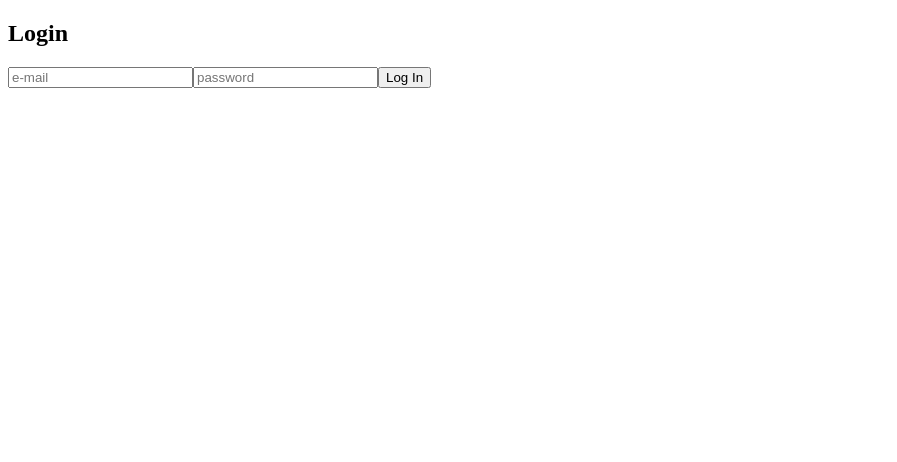
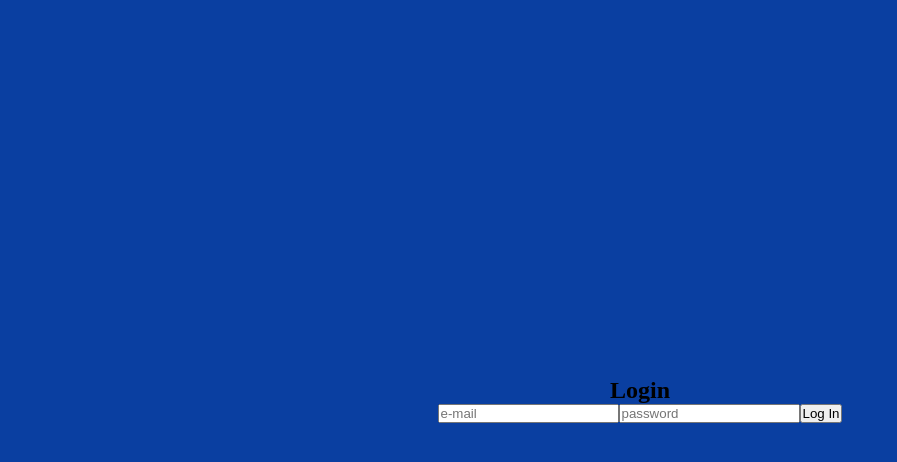
Before and after one commit to mackey7/weather-menu, a React (Create React App) app: page / in a window 1280 px wide. Shown: the top 462 px of the page, without its empty margins (0-897 px from the left). Built offline with nearby package versions, Linux system fonts and the light colour scheme.

Commit message:
add style for index

```diff
--- a/src/components/loginPageComponents/index.jsx
+++ b/src/components/loginPageComponents/index.jsx
@@ -1,14 +1,26 @@
 import React from 'react';
 import Header from './Header.jsx'
 import Form from './Form.jsx'
+import styled from 'styled-components'
+
+const Section = styled.section`
+display:flex;
+justify-content:center;
+flex-direction:column;
+align-items:center;
+background: rgb(10, 63, 161);
+min-width:100%;
+height:100vh;
+
+`;
 
 
 const LoginPageWrapper = () => {
     return (
-        <section>
+        <Section>
             <Header text="Login" />
             <Form />
-        </section>
+        </Section>
     )
 }
 export default LoginPageWrapper
--- /dev/null
+++ b/src/index.css
@@ -0,0 +1,5 @@
+* {
+    padding: 0;
+    margin: 0;
+
+}
--- a/src/index.js
+++ b/src/index.js
@@ -1,6 +1,6 @@
 import React from 'react';
 import ReactDOM from 'react-dom';
-
+import './index.css'
 import App from './App';
 import * as serviceWorker from './serviceWorker';
 
```
